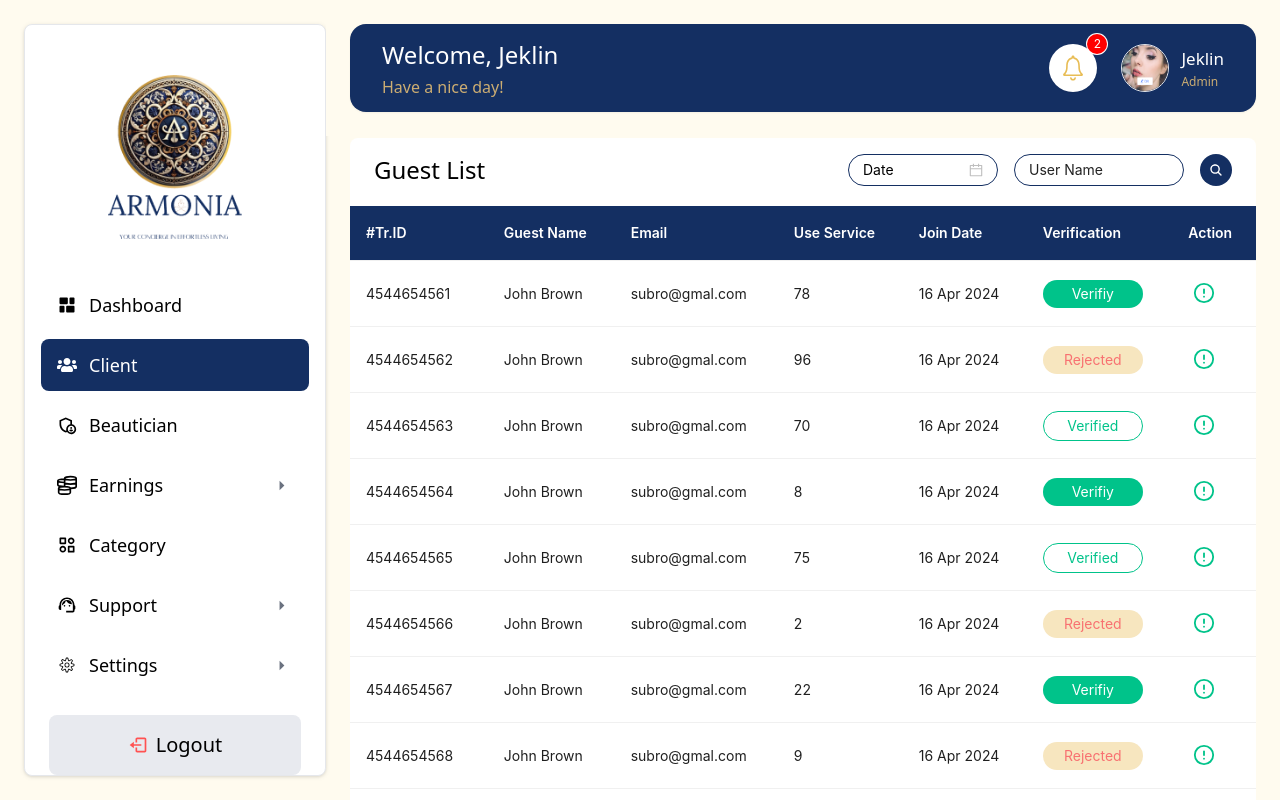
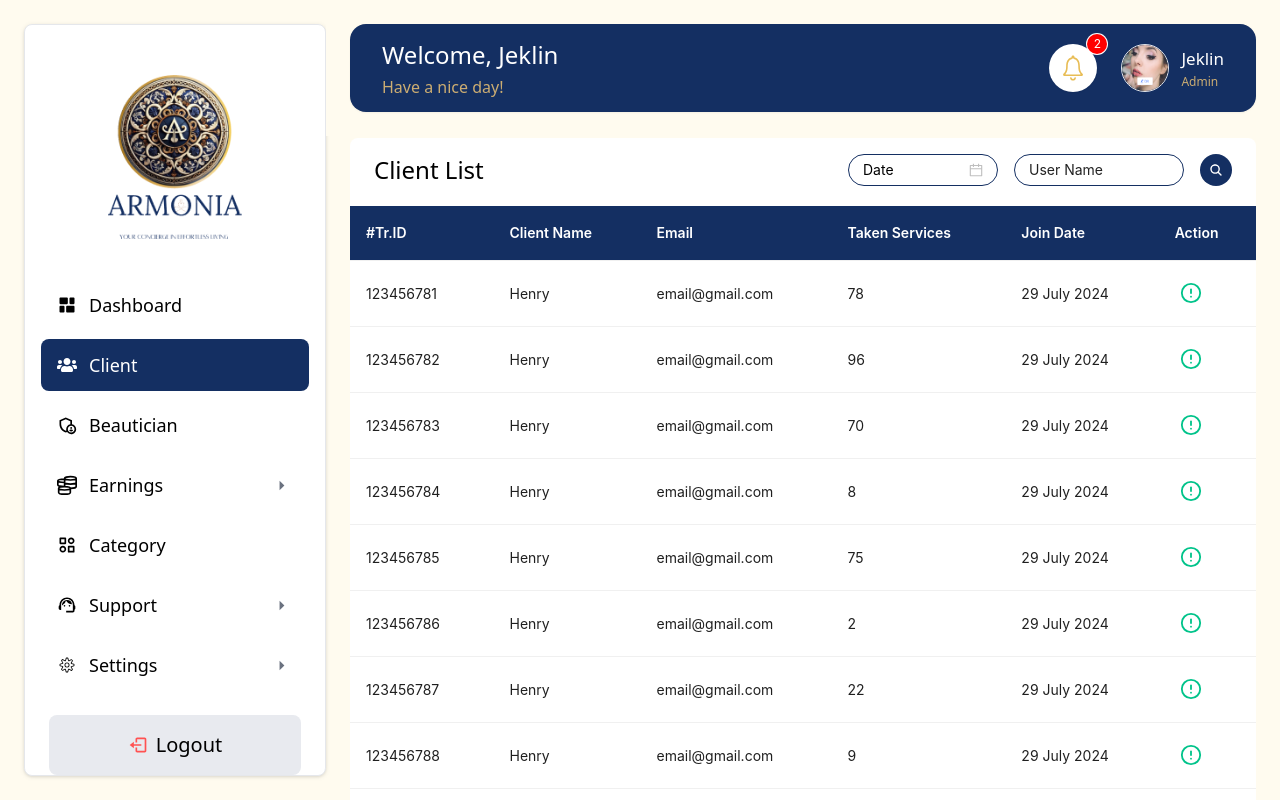
Before and after one commit to shejanNizam/beauty-and-wellness, a React (Vite) app: page /client in a window 1280 px wide. Shown: the top 800 px of the page. Built offline with nearby package versions, Linux system fonts and the light colour scheme.

Commit message:
client page with modal refactor

```diff
--- a/src/pages/Main/Client/Client.jsx
+++ b/src/pages/Main/Client/Client.jsx
@@ -31,14 +31,14 @@ export default function Client() {
               position: "bottom-center",
             });
           }}
-          className="outline-none active:text-blue-600 transition-all"
+          className="outline-none active:text-primary transition-all"
         >
-          {"454465456" + text}
+          {"12345678" + text}
         </button>
       ),
     },
     {
-      title: "Guest Name",
+      title: "Client Name",
       dataIndex: "name",
       key: "name",
     },
@@ -48,7 +48,7 @@ export default function Client() {
       key: "email",
     },
     {
-      title: "Use Service",
+      title: "Taken Services",
       dataIndex: "useService",
       key: "useService",
     },
@@ -57,28 +57,6 @@ export default function Client() {
       title: "Join Date",
       key: "joinDate",
       dataIndex: "joinDate",
-    },
-    {
-      title: "Verification",
-      key: "verification",
-      render: (data) => (
-        <button
-          onClick={() => {
-            if (data.verification === "Verifiy") setIsVerifyModalOpen(true);
-          }}
-          className={cn(
-            "text-green-playground text-center w-[100px] border border-green-playground rounded-2xl px-2 py-1 text-sm",
-            {
-              "bg-green-playground text-white border-none":
-                data.verification === "Verifiy",
-              "bg-[#f7e6bf] text-red-400 border-none":
-                data.verification === "Rejected",
-            }
-          )}
-        >
-          {data.verification}
-        </button>
-      ),
     },
     {
       title: "Action",
@@ -99,20 +77,14 @@ export default function Client() {
   for (let index = 0; index < 20; index++) {
     data.push({
       key: index + 1,
-      name: "John Brown",
-      email: "subro@gmal.com",
+      name: "Henry",
+      email: "email@gmail.com",
       useService: Math.floor(Math.random() * 99)
         .toString()
         .slice(0, 2),
       phone: "+880 158448484",
-      verification:
-        index % 3 === 0
-          ? "Verifiy"
-          : (index * 11) % 2 === 0
-          ? "Verified"
-          : "Rejected",
-      joinDate: "16 Apr 2024",
-      _id: "12112121" + index,
+      joinDate: "29 July 2024",
+      _id: "12121" + index,
     });
   }
 
@@ -122,7 +94,7 @@ export default function Client() {
         {/* <div className="w-screen overflow-x-auto"> */}
         <div className="">
           <div className="px-6 pb-5 flex justify-between items-center">
-            <h3 className="text-2xl font-sans">{"Guest List"}</h3>
+            <h3 className="text-2xl font-sans">{"Client List"}</h3>
             <div className="flex justify-end gap-x-4">
               <DatePicker
                 placeholder="Date"
@@ -203,15 +175,15 @@ export default function Client() {
         >
           <div className="flex flex-col justify-between text-hash font-sans">
             <h6 className="font-medium text-center text-2xl pt-[18px]">
-              Guest Details
+              Client Details
             </h6>
             <div className="space-y-[18px] divide-y divide-gray-100 border-b border-gray-100 pb-5 px-2">
               <div className="flex justify-between pt-[18px]">
-                <p>Guest ID :</p>
+                <p>Client ID :</p>
                 <p className="">#{modalData.id}45456</p>
               </div>
               <div className="flex justify-between pt-[18px]">
-                <p>Guest Name :</p>
+                <p>Client Name :</p>
                 <p className="">{modalData.name}</p>
               </div>
               <div className="flex justify-between pt-[18px]">
@@ -230,13 +202,13 @@ export default function Client() {
             <div className="flex justify-center py-6 px-11 gap-x-6 mt-6">
               <Button
                 style={{
-                  background: "#3A7D99",
+                  background: "#008E3B",
                 }}
                 size="middle"
                 type="primary"
                 className="w-44 rounded-lg "
               >
-                Okay
+                Ok
               </Button>
               <Button
                 style={{
```
